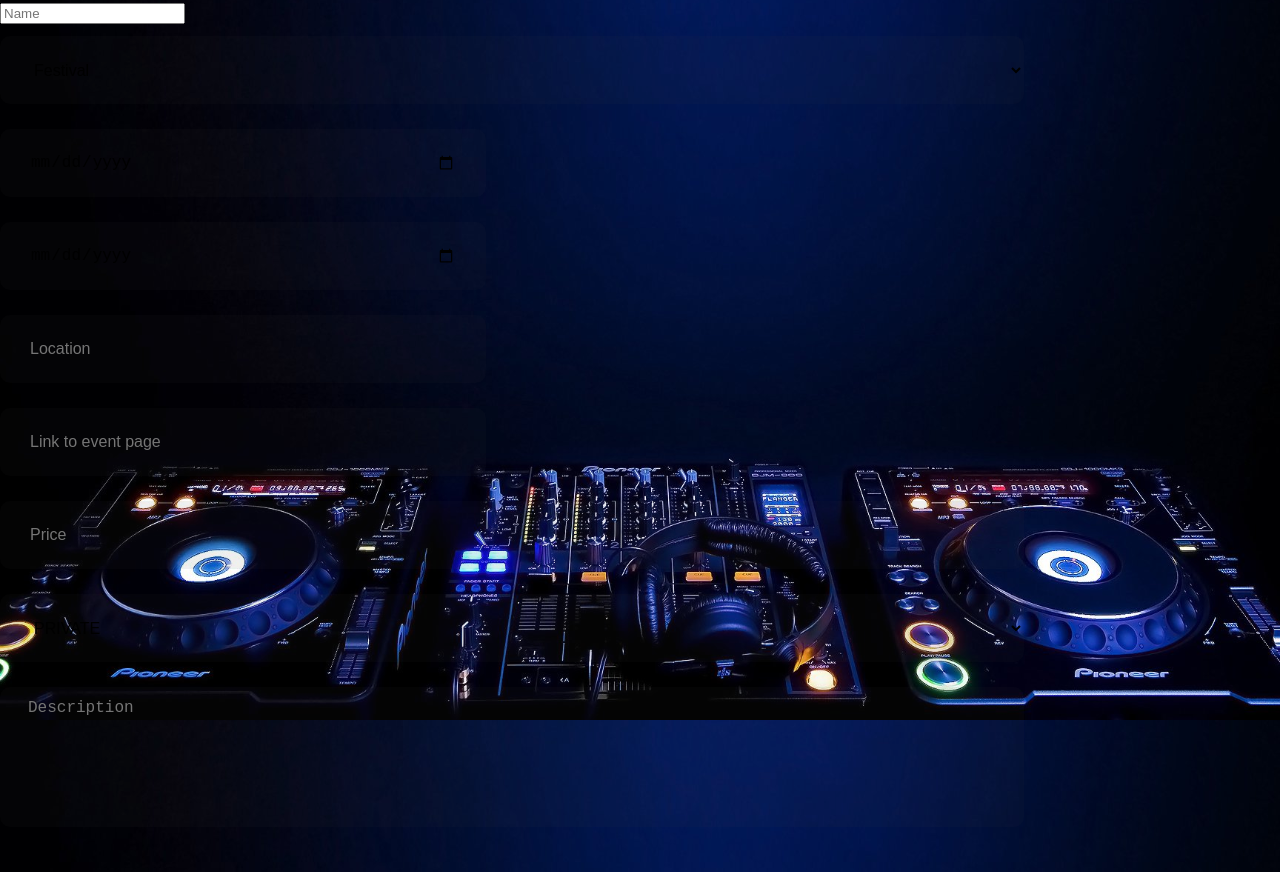
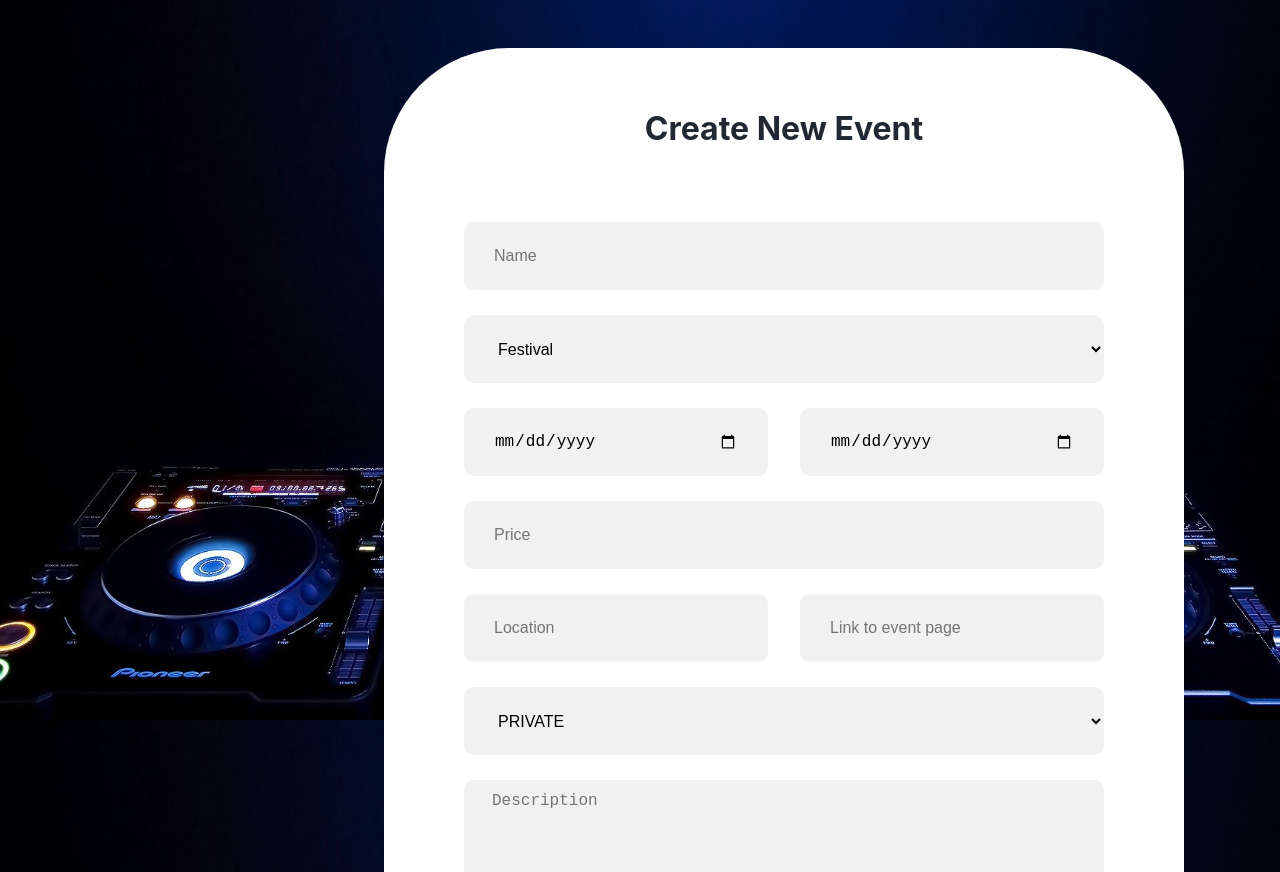
Before and after one commit to mattwasilewski/event-helper, a React (Create React App) app in the folder frontend/event-helper/: page /add-event in a window 1280 px wide. Shown: the part 80-952 px from the top of the page. Built offline with nearby package versions, Linux system fonts and the light colour scheme.

Commit message:
Modified CreateEventForm.js

```diff
--- a/frontend/event-helper/src/components/event/CreateEventForm.js
+++ b/frontend/event-helper/src/components/event/CreateEventForm.js
@@ -3,8 +3,11 @@ import React, {useState} from "react";
 import "../../css/App.css"
 import {useNavigate} from "react-router-dom";
 import axios from "axios";
+import EventTile from "./EventTile";
+import Footer from "../utils/Footer";
 
 const API_URl = "http://localhost:3000/api/events/";
+
 function CreateEventForm() {
     let navigate = useNavigate();
     const [name, setName] = useState("");
@@ -19,7 +22,7 @@ function CreateEventForm() {
 
 
     const handleInputChange = (e) => {
-        const {id , value} = e.target;
+        const {id, value} = e.target;
         switch (id) {
             case "name":
                 setName(value)
@@ -51,11 +54,11 @@ function CreateEventForm() {
         }
     }
 
-    const handleSubmit  = (e) => {
+    const handleSubmit = (e) => {
         e.preventDefault()
         const requestOptions = {
             method: 'POST',
-            headers: { 'Content-Type': 'application/json; charset=UTF-8'},
+            headers: {'Content-Type': 'application/json; charset=UTF-8'},
             body: JSON.stringify({
                 name: name,
                 startDate: startDate,
@@ -66,7 +69,8 @@ function CreateEventForm() {
                 description: description,
                 price: price,
                 publicEvent: publicEvent,
-                eventStatus: "TO_VERIFICATION"})   // TODO add userId after login implementation
+                eventStatus: "TO_VERIFICATION"
+            })   // TODO add userId after login implementation
         };
         // fetch('http://localhost:3000/api/events/create-event', requestOptions)
         //     .then(response => console.log(response.status))
@@ -75,14 +79,15 @@ function CreateEventForm() {
     }
 
     return (
-        <div className="form" >
-            <div>
-                <h1>Add new event</h1>
-                <div>
+        <>
+            <div className="add-event-form">
+                <h1>Create New Event</h1>
+                {/*<div>*/}
+                {/*    <div>*/}
                 <input type="text" value={name} onChange={(e) => handleInputChange(e)}
                        id="name" className="input" placeholder="Name"/>
-                </div>
-                <div>
+                {/*    </div>*/}
+                {/*    <div>*/}
                 <select id="eventType" className="input" value={eventType}
                         onChange={(e) => handleInputChange(e)}>
                     <option value="FESTIVAL">Festival</option>
@@ -90,48 +95,50 @@ function CreateEventForm() {
                     <option value="EXHIBITION">Exhibition</option>
                     <option value="PARTY">Party</option>
                 </select>
-                </div>
-                <div>
+                {/*    </div>*/}
+                {/*    <div>*/}
                 <input type="date" value={startDate} onChange={(e) => handleInputChange(e)}
                        id="startDate" className="input"/>
-                </div>
-                <div>
+                {/*    </div>*/}
+                {/*    <div>*/}
                 <input type="date" value={endDate} onChange={(e) => handleInputChange(e)}
                        id="endDate" className="input"/>
-                </div>
-                <div>
+                <input type="number" value={price} onChange={(e) => handleInputChange(e)}
+                       id="price" className="input" placeholder="Price"/>
+                {/*    </div>*/}
+                {/*    <div>*/}
                 <input type="text" value={location} onChange={(e) => handleInputChange(e)}
                        id="location" className="input" placeholder="Location"/>
-                </div>
-                <div>
+                {/*    </div>*/}
+                {/*    <div>*/}
                 <input type="text" value={link} onChange={(e) => handleInputChange(e)}
                        id="link" className="input" placeholder="Link to event page"/>
-                </div>
-                <div>
-                    <input type="number" value={price} onChange={(e) => handleInputChange(e)}
-                        id="price" className="input" placeholder="Price"/>
-                </div>
-                <div>
+                {/*    </div>*/}
+                {/*    <div>*/}
+
+                {/*    </div>*/}
+                {/*    <div>*/}
                 <select id="publicEvent" className="input" value={publicEvent}
                         onChange={(e) => handleInputChange(e)}>
                     <option value="true">PRIVATE</option>
                     <option value="false">PUBLIC</option>
                 </select>
-                </div>
-                <div>
+                {/*    </div>*/}
+                {/*    <div>*/}
 
-                </div>
-                <div>
+                {/*    </div>*/}
+                {/*    <div>*/}
                 <textarea value={description} onChange={(e) => handleInputChange(e)}
                           id="description" className="big-input" placeholder="Description"/>
+                {/*    </div>*/}
+                {/*    <div>*/}
+                <button onClick={(e) => handleSubmit(e)} type="submit" id="submit-btn" className="btn">
+                    Create Event
+                </button>
+                {/*    </div>*/}
+                {/*</div>*/}
             </div>
-                <div>
-                   <button onClick={(e) => handleSubmit(e)} type="submit" id="submit-btn" className="btn">
-                        Add Event
-                    </button>
-                </div>
-            </div>
-        </div>
+        </>
     )
 }
 
```
Lines whose indentation alone changed are shown as unchanged.
